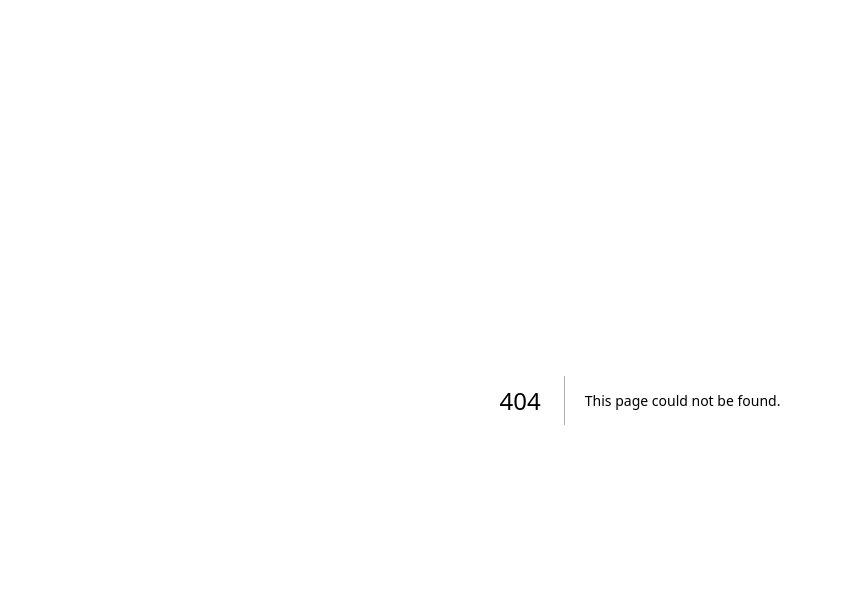
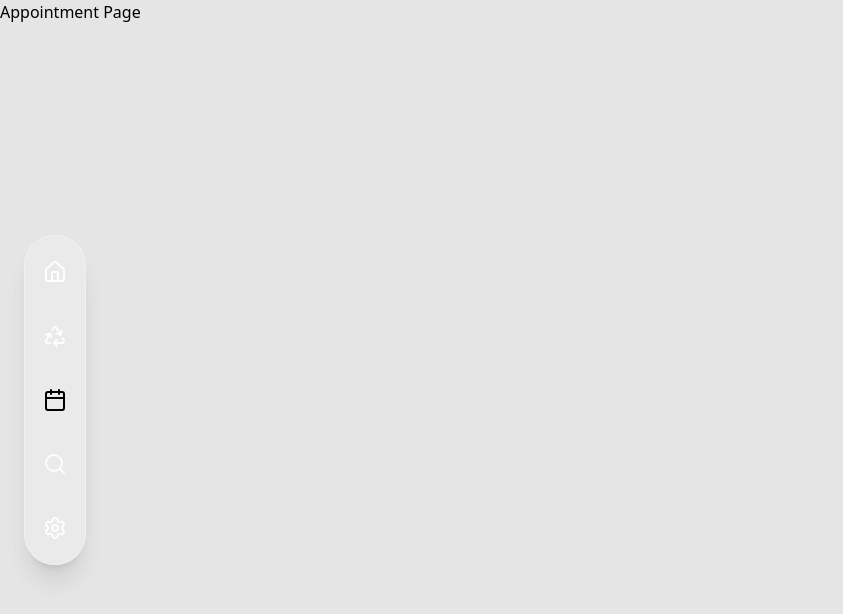
Before and after one commit to charmsie0920/trash2cash, a Next.js app: page /appointment in a window 1280 px wide. Before the commit this address had no page. Shown: the top 614 px of the page, without its empty margins (0-843 px from the left). Built offline with nearby package versions, Linux system fonts and the light colour scheme.

Commit message:
86dyey9ab: create appointment page

```diff
--- /dev/null
+++ b/src/app/appointment/layout.tsx
@@ -0,0 +1,15 @@
+import { SidebarProvider, SidebarTrigger } from "@/components/ui/sidebar";
+import { AppSidebar } from "@/components/app-sidebar";
+import FloatingNav from "@/components/floating-nav"
+
+export default function appointmentLayout({ children }: { children: React.ReactNode }) {
+  return (
+    <div
+      className="min-h-screen w-full bg-no-repeat bg-cover bg-center">
+      <FloatingNav />
+      <main className="flex-1 min-h-screen">
+        {children}
+      </main>
+    </div>
+  )
+}
--- /dev/null
+++ b/src/app/appointment/page.tsx
@@ -0,0 +1,3 @@
+export default function appointmentPage() {
+    return <div>Appointment Page</div>;
+}
```
